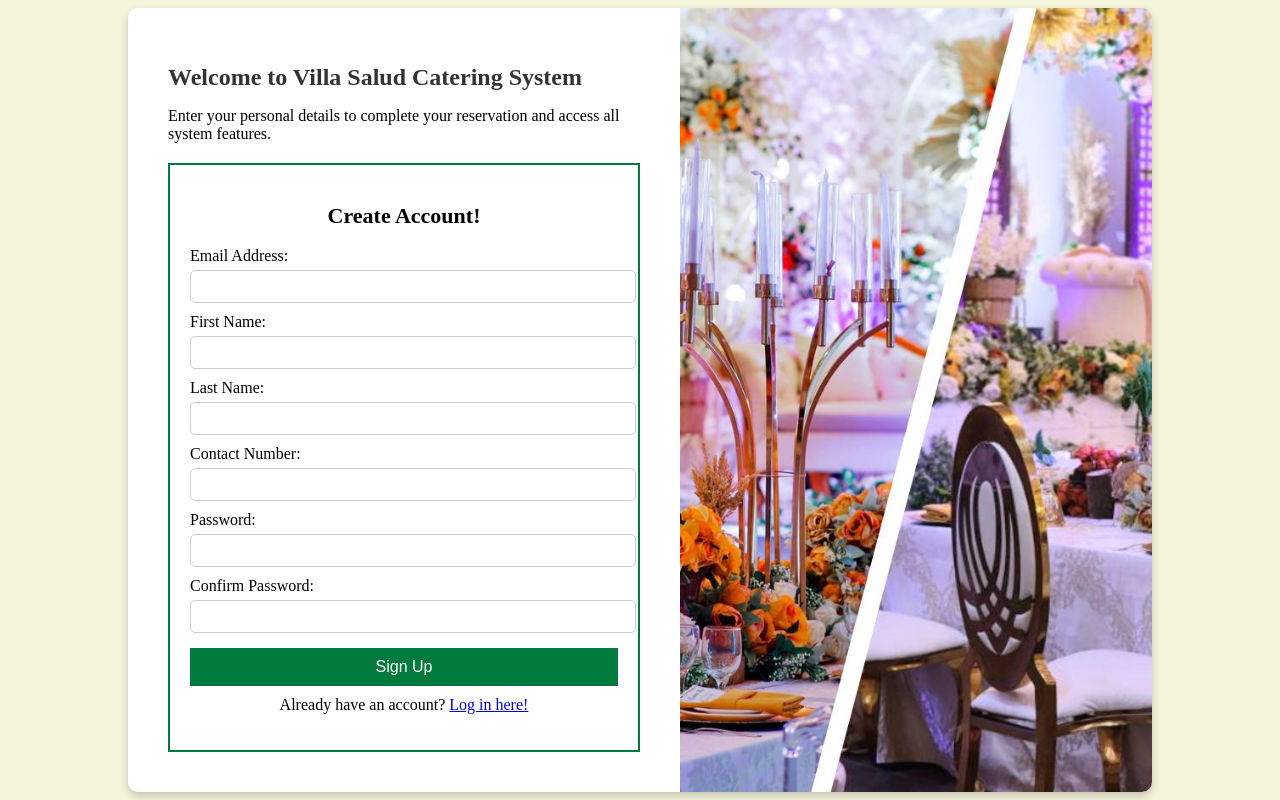
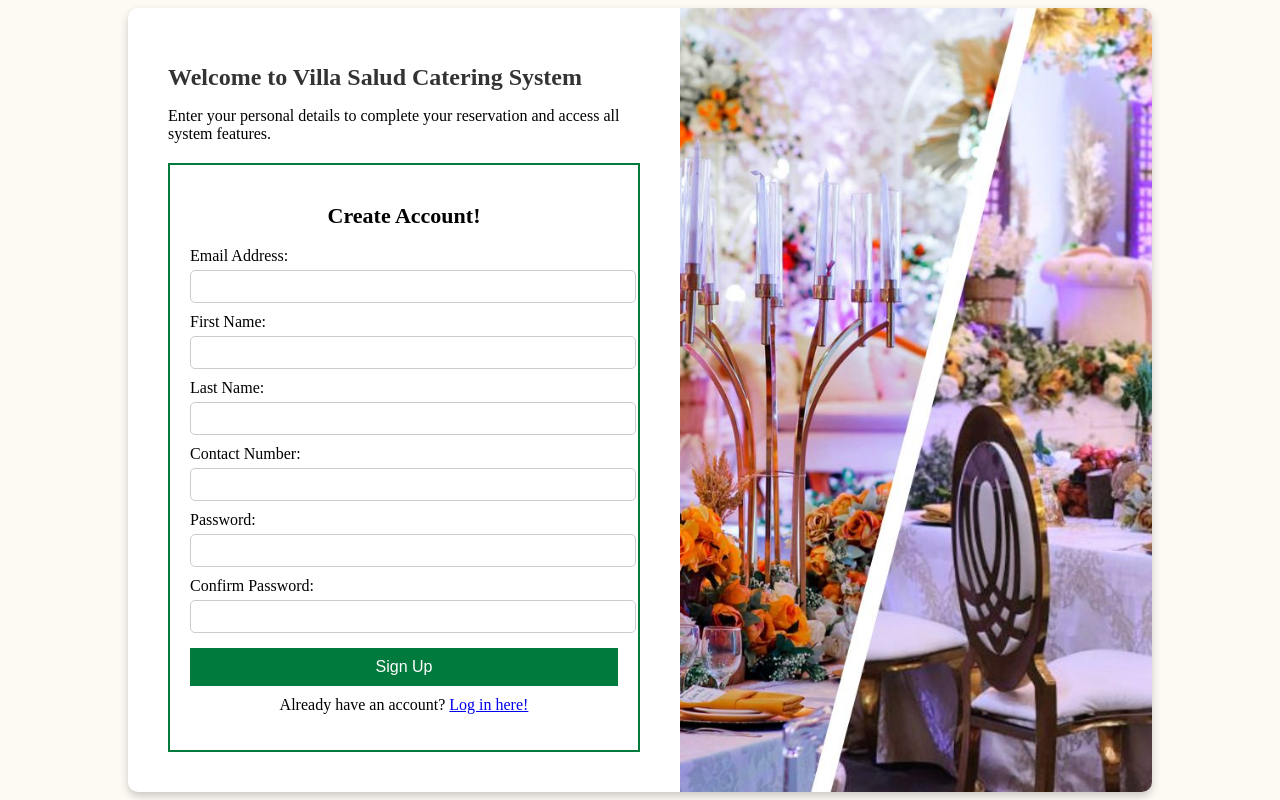
Before and after one commit to RosarioAngelica/trylang_cohere, a PHP site: page /VillaSalud.UI/pages/signup.php in a window 1280 px wide. Run offline with PHP 8.4, Linux system fonts and the light colour scheme.

Commit message:
change bg color

```diff
--- a/VillaSalud.UI/style/a_homepage.css
+++ b/VillaSalud.UI/style/a_homepage.css
@@ -2,7 +2,7 @@ body {
   margin: 0;
   padding: 0;
   font-family: "Playfair Display", serif;
-  background: beige;
+  background: #fdfaf4;
 }
 
 .header-image {
--- a/VillaSalud.UI/style/a_inquiries.css
+++ b/VillaSalud.UI/style/a_inquiries.css
@@ -2,7 +2,7 @@ body {
   margin: 0;
   padding: 0;
   font-family: "Playfair Display", serif;
-  background: beige;
+  background: #fdfaf4;
 }
 
 .header-image {
--- a/VillaSalud.UI/style/a_view_report.css
+++ b/VillaSalud.UI/style/a_view_report.css
@@ -2,7 +2,7 @@ body {
   margin: 0;
   padding: 0;
   font-family: "Playfair Display", serif;
-  background: beige;
+  background: #fdfaf4;
 }
 
 .header-image {
--- a/VillaSalud.UI/style/admin_profile.css
+++ b/VillaSalud.UI/style/admin_profile.css
@@ -2,7 +2,7 @@ body {
     margin: 0;
     padding: 0;
     font-family: "Playfair Display", serif;
-    background: beige;
+    background: #fdfaf4;
 }
 
 .header-image {
--- a/VillaSalud.UI/style/login.css
+++ b/VillaSalud.UI/style/login.css
@@ -24,7 +24,7 @@ body {
   justify-content: center;
   align-items: center;
   height: 100vh;
-  background: beige;
+  background: #fdfaf4;
 }
 
 .container {
--- a/VillaSalud.UI/style/p_homepage.css
+++ b/VillaSalud.UI/style/p_homepage.css
@@ -2,7 +2,7 @@ body {
   margin: 0;
   padding: 0;
   font-family: "Playfair Display", serif;
-  background: beige;
+  background: #fdfaf4;
 }
 
 .header-image {
--- a/VillaSalud.UI/style/signup.css
+++ b/VillaSalud.UI/style/signup.css
@@ -6,7 +6,7 @@ body {
   justify-content: center;
   align-items: center;
   height: 100vh;
-  background: beige;
+  background: #fdfaf4;
 }
 
 .container {
```
